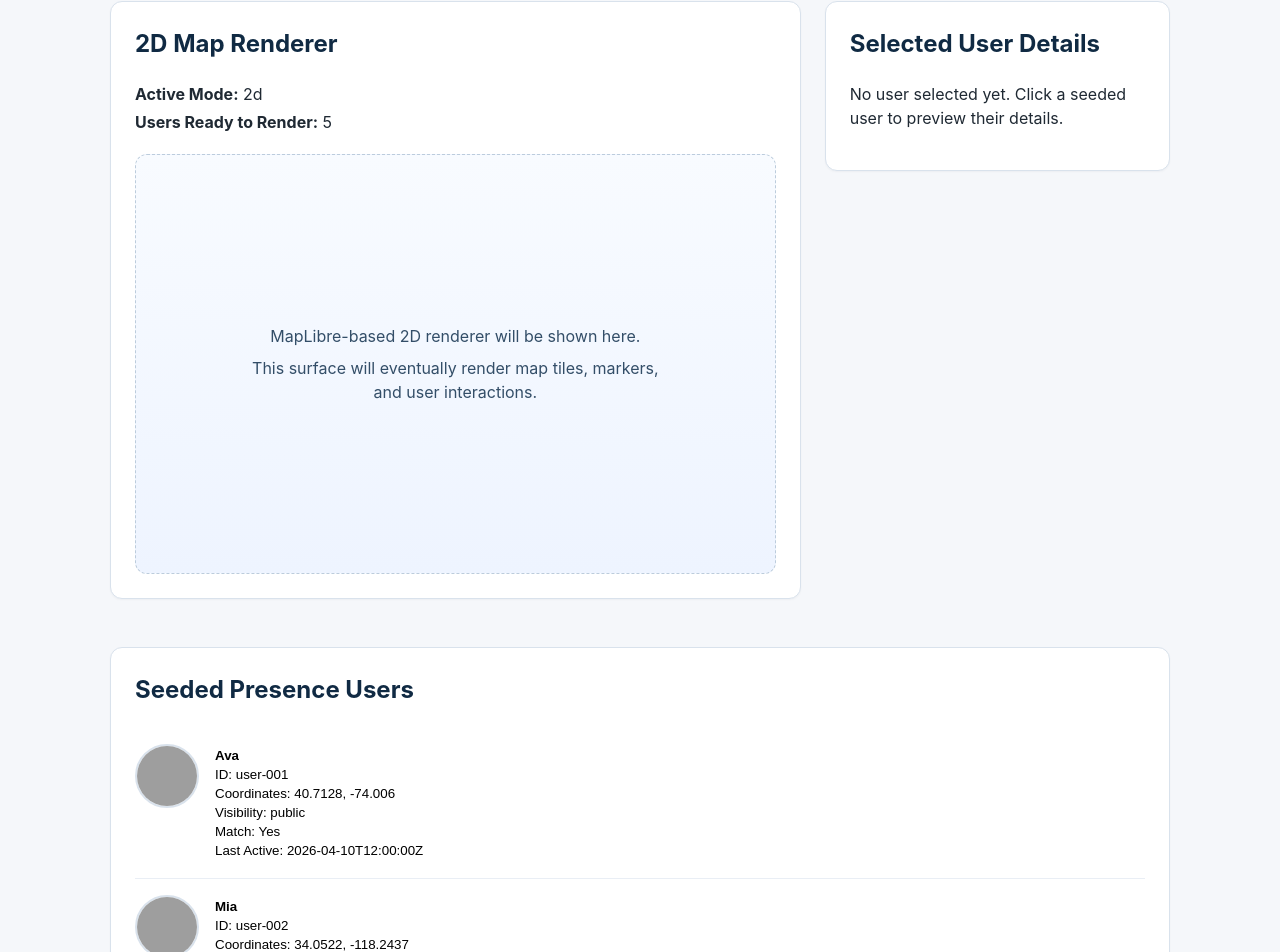
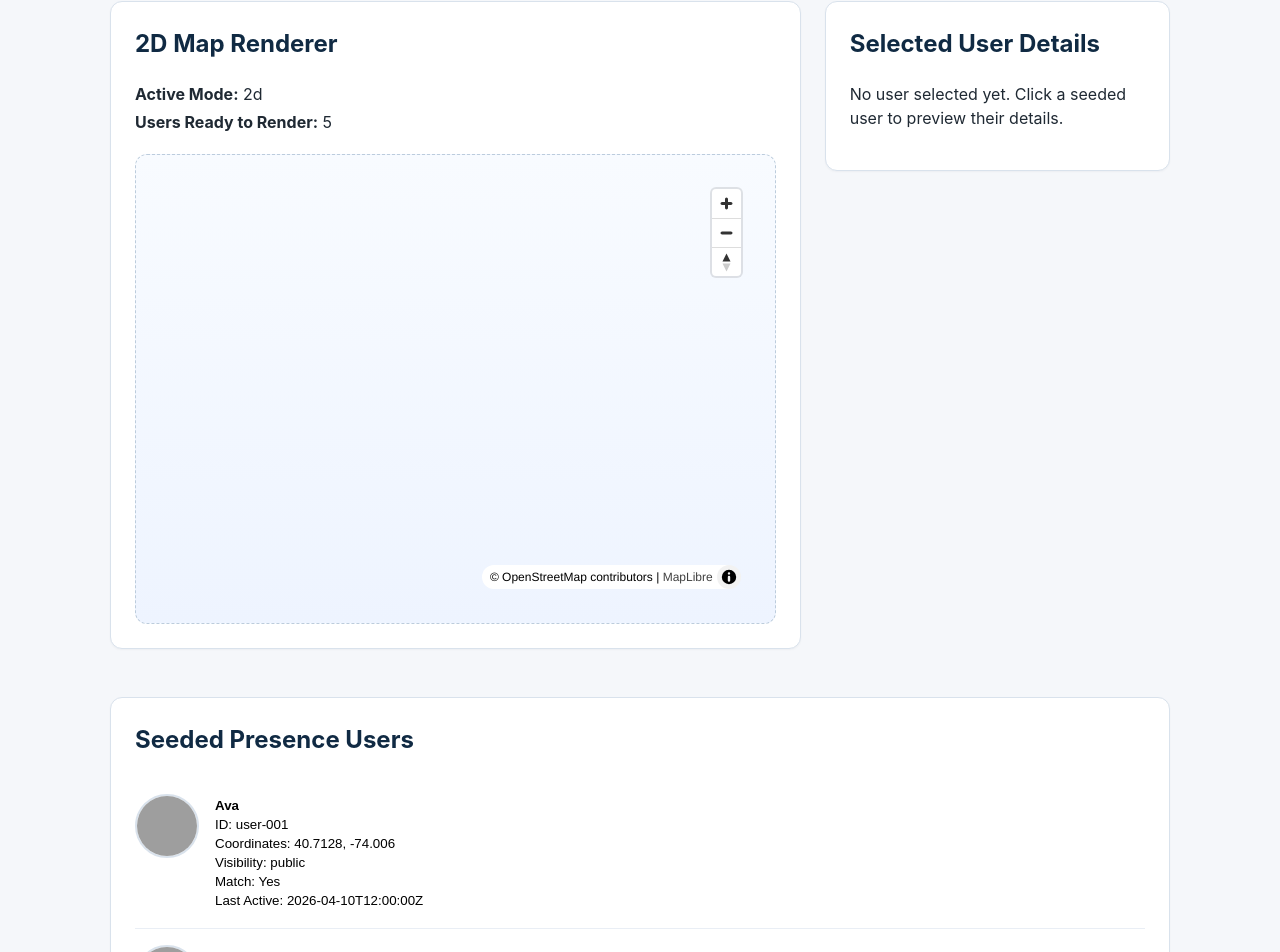
Before and after one commit to tpersaud27/geo-presence-mfe, a React (Vite) app in the folder geo-presence-mfe/: page / in a window 1280 px wide. Shown: the part 968-1920 px from the top of the page. Built offline with nearby package versions, Linux system fonts and the light colour scheme; no server answers; grey boxes are pictures that could not be loaded.

Commit message:
feat: implement Map2DRenderer using maplibre-gl and integrate it into the renderer panel

```diff
--- a/geo-presence-mfe/package.json
+++ b/geo-presence-mfe/package.json
@@ -10,6 +10,7 @@
     "preview": "vite preview"
   },
   "dependencies": {
+    "maplibre-gl": "^5.23.0",
     "react": "^19.2.4",
     "react-dom": "^19.2.4"
   },
--- a/geo-presence-mfe/src/App.css
+++ b/geo-presence-mfe/src/App.css
@@ -137,6 +137,15 @@ body {
   margin: 4px 0;
 }
 
+.app__map-container {
+  width: 100%;
+  height: 100%;
+  min-height: 420px;
+  border-radius: 12px;
+  overflow: hidden;
+}
+
+
 @media (max-width: 900px) {
   .app__main-content {
     flex-direction: column;
@@ -150,4 +159,9 @@ body {
   .app__renderer-surface {
     min-height: 320px;
   }
+
+  .app__map-container {
+    min-height: 320px;
+  }
+
 }
--- a/geo-presence-mfe/src/components/GeoPresenceRendererPanel.tsx
+++ b/geo-presence-mfe/src/components/GeoPresenceRendererPanel.tsx
@@ -1,5 +1,7 @@
 import type { GeoPresenceMode } from '../core/config/geoPresenceConfig';
 import type { PresenceUser } from '../core/models/presenceUser';
+import Map2DRenderer from './Map2DRenderer';
+import { mockGeoPresenceConfig } from '../mock/mockGeoPresenceConfig';
 
 interface GeoPresenceRendererPanelProps {
     mode: GeoPresenceMode;
@@ -11,6 +13,11 @@ function GeoPresenceRendererPanel({
     users,
 }: GeoPresenceRendererPanelProps) {
     const is2DMode = mode === '2d';
+    const initialLatitude = mockGeoPresenceConfig.initialView?.lat ?? 39.5;
+    const initialLongitude = mockGeoPresenceConfig.initialView?.lon ?? -98.35;
+    const initialZoom = mockGeoPresenceConfig.initialView?.zoom ?? 3;
+    const tileUrlTemplate =
+        mockGeoPresenceConfig.providers.map2d.tileUrlTemplate;
 
     return (
         <section className="app__summary app__renderer-panel">
@@ -28,10 +35,12 @@ function GeoPresenceRendererPanel({
 
             <div className="app__renderer-surface">
                 {is2DMode ? (
-                    <div className="app__renderer-placeholder">
-                        <p>MapLibre-based 2D renderer will be shown here.</p>
-                        <p>This surface will eventually render map tiles, markers, and user interactions.</p>
-                    </div>
+                    <Map2DRenderer
+                        tileUrlTemplate={tileUrlTemplate}
+                        initialLatitude={initialLatitude}
+                        initialLongitude={initialLongitude}
+                        initialZoom={initialZoom}
+                    />
                 ) : (
                     <div className="app__renderer-placeholder">
                         <p>Cesium-based 3D globe renderer will be shown here.</p>
--- /dev/null
+++ b/geo-presence-mfe/src/components/Map2DRenderer.tsx
@@ -0,0 +1,63 @@
+import { useEffect, useRef } from 'react';
+import maplibregl from 'maplibre-gl';
+import 'maplibre-gl/dist/maplibre-gl.css';
+
+interface Map2DRendererProps {
+    tileUrlTemplate: string;
+    initialLatitude: number;
+    initialLongitude: number;
+    initialZoom: number;
+}
+
+function Map2DRenderer({
+    tileUrlTemplate,
+    initialLatitude,
+    initialLongitude,
+    initialZoom,
+}: Map2DRendererProps) {
+    const mapContainerRef = useRef<HTMLDivElement | null>(null);
+    const mapInstanceRef = useRef<maplibregl.Map | null>(null);
+
+    useEffect(() => {
+        if (!mapContainerRef.current || mapInstanceRef.current) {
+            return;
+        }
+
+        const map = new maplibregl.Map({
+            container: mapContainerRef.current,
+            style: {
+                version: 8,
+                sources: {
+                    osm: {
+                        type: 'raster',
+                        tiles: [tileUrlTemplate],
+                        tileSize: 256,
+                        attribution: '© OpenStreetMap contributors',
+                    },
+                },
+                layers: [
+                    {
+                        id: 'osm-tiles',
+                        type: 'raster',
+                        source: 'osm',
+                    },
+                ],
+            },
+            center: [initialLongitude, initialLatitude],
+            zoom: initialZoom,
+        });
+
+        map.addControl(new maplibregl.NavigationControl(), 'top-right');
+
+        mapInstanceRef.current = map;
+
+        return () => {
+            map.remove();
+            mapInstanceRef.current = null;
+        };
+    }, [tileUrlTemplate, initialLatitude, initialLongitude, initialZoom]);
+
+    return <div ref={mapContainerRef} className="app__map-container" />;
+}
+
+export default Map2DRenderer;
--- a/geo-presence-mfe/src/mock/mockGeoPresenceConfig.ts
+++ b/geo-presence-mfe/src/mock/mockGeoPresenceConfig.ts
@@ -14,7 +14,7 @@ export const mockGeoPresenceConfig: GeoPresenceConfig = {
 
   providers: {
     map2d: {
-      tileUrlTemplate: 'https://{s}.tile.openstreetmap.org/{z}/{x}/{y}.png',
+      tileUrlTemplate: 'https://tile.openstreetmap.org/{z}/{x}/{y}.png',
       attribution: '© OpenStreetMap contributors',
     },
     globe3d: {
```
Also changed, not shown: 1 other file (tests, documents, lock files or other folders).
